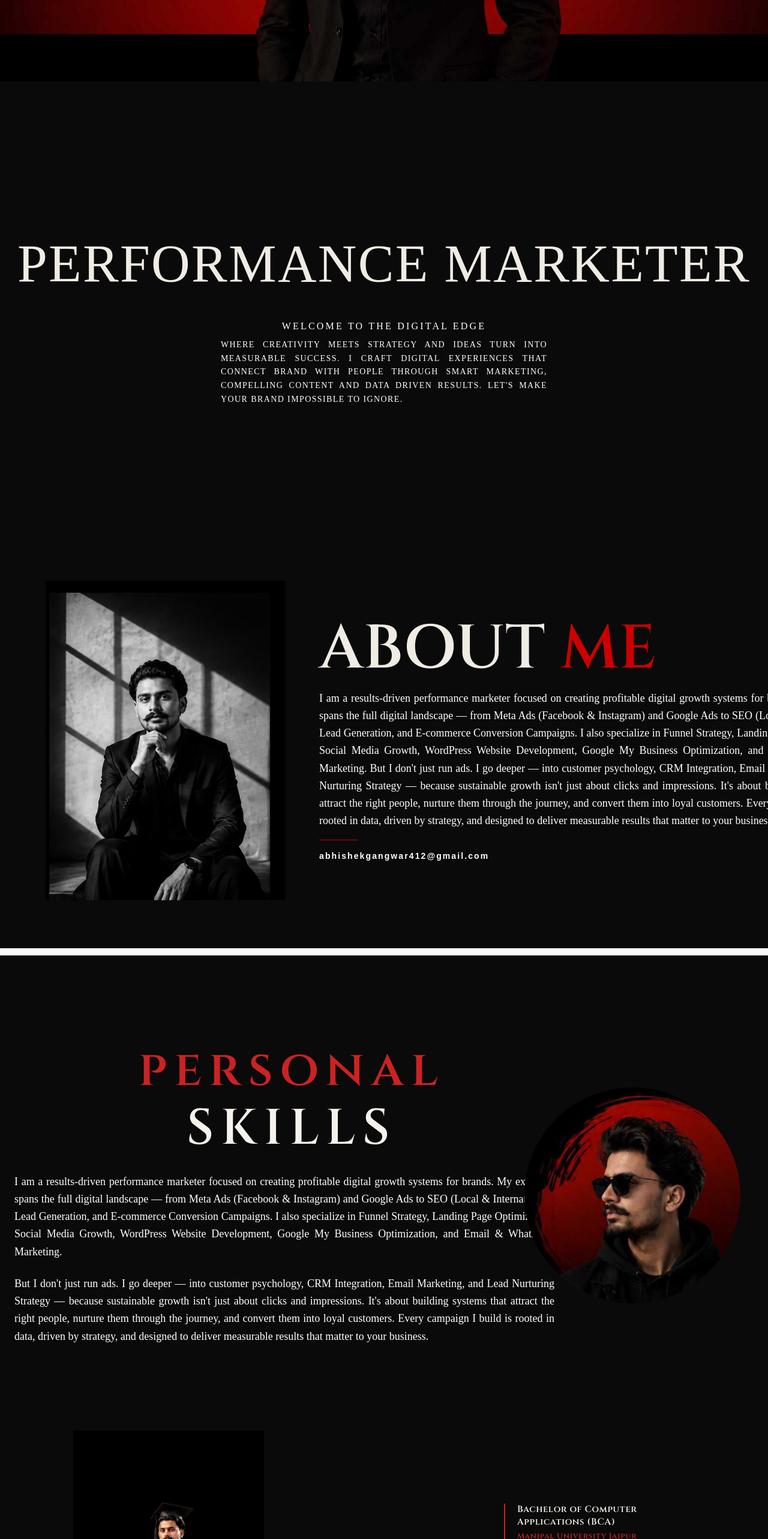
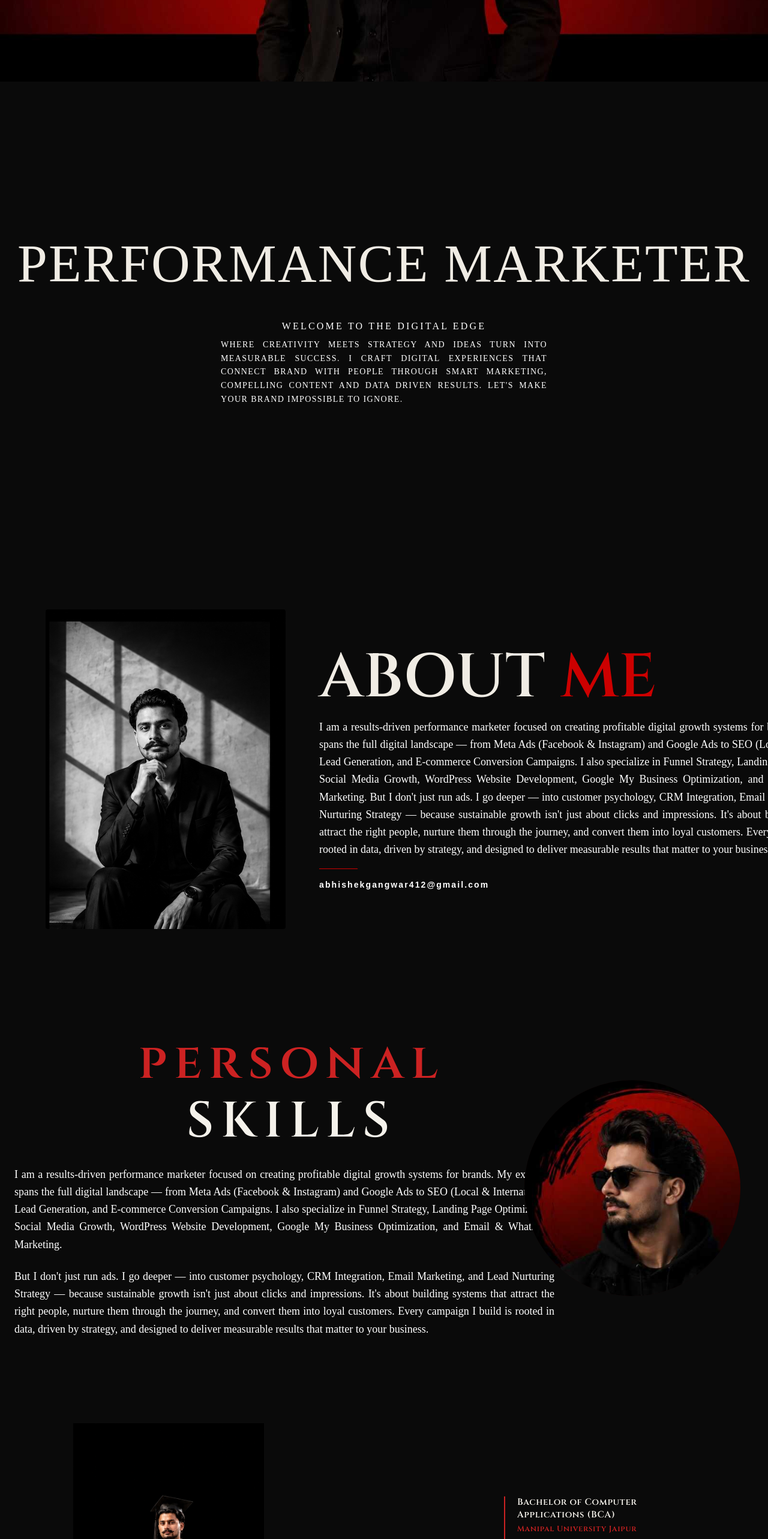
Before and after one commit to pranaygithub123/aman-portfolio, a Next.js app: page / in a window 1280 px wide. Shown: the part 840-3406 px from the top of the page at 60% size. Built offline with nearby package versions, Linux system fonts and the light colour scheme.

Commit message:
Fixed_gap

```diff
--- a/components/section/AboutUs.tsx
+++ b/components/section/AboutUs.tsx
@@ -5,7 +5,7 @@ import About from "@/public/About_image.png";
 
 export default function AboutUs() {
   return (
-    <>
+    <div className="w-full bg-[#0a0a0a]">
       <section className="relative w-full min-h-fit sm:min-h-screen bg-[#0a0a0a] flex flex-col items-center justify-center overflow-hidden px-4 py-16 sm:py-0">
         {" "}
         <h1 className="font-[poppins] text-[clamp(36px,7vw,100px)] text-[#f0ece4] leading-none tracking-wide text-center mb-6 lg:mb-12">
@@ -65,6 +65,6 @@ export default function AboutUs() {
           </p>
         </div>
       </section>
-    </>
+    </div>
   );
 }
--- a/components/section/Skills.tsx
+++ b/components/section/Skills.tsx
@@ -5,7 +5,7 @@ import SkillsImg from "@/public/Skills.jpeg";
 
 export default function Skills() {
   return (
-    <section className="relative min-h-screen flex items-center overflow-hidden py-20 lg:py-0 lg:mt-15 bg-[#0a0a0a]">
+    <section className="relative min-h-screen flex items-center overflow-hidden py-20 lg:py-0 bg-[#0a0a0a]">
       <div className="relative z-[2] w-full max-w-[1420px] mx-auto grid grid-cols-1 lg:grid-cols-2 gap-12 lg:gap-46 items-center px-6">
 
         {/* ── LEFT — heading + text ── */}
```
